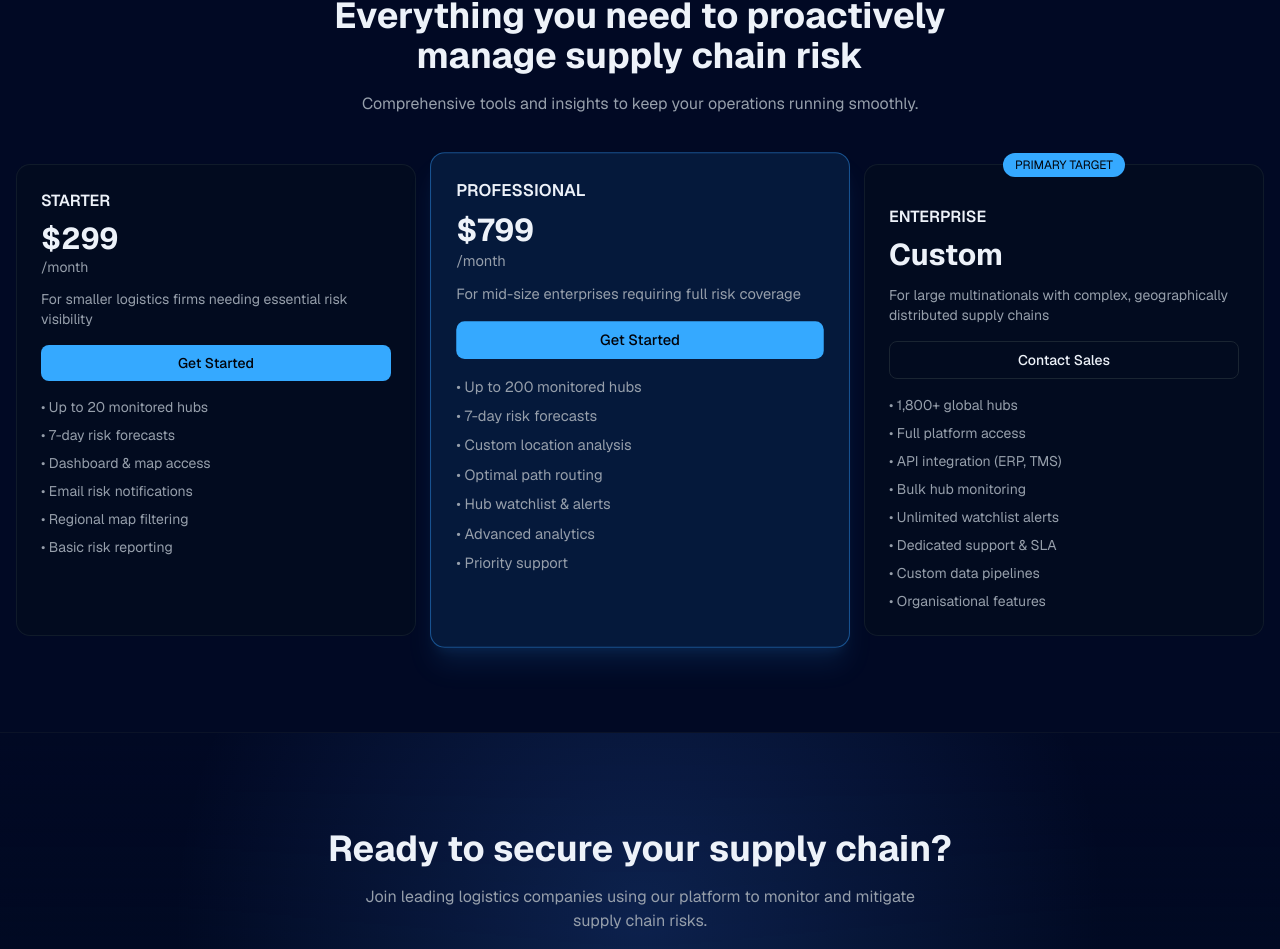
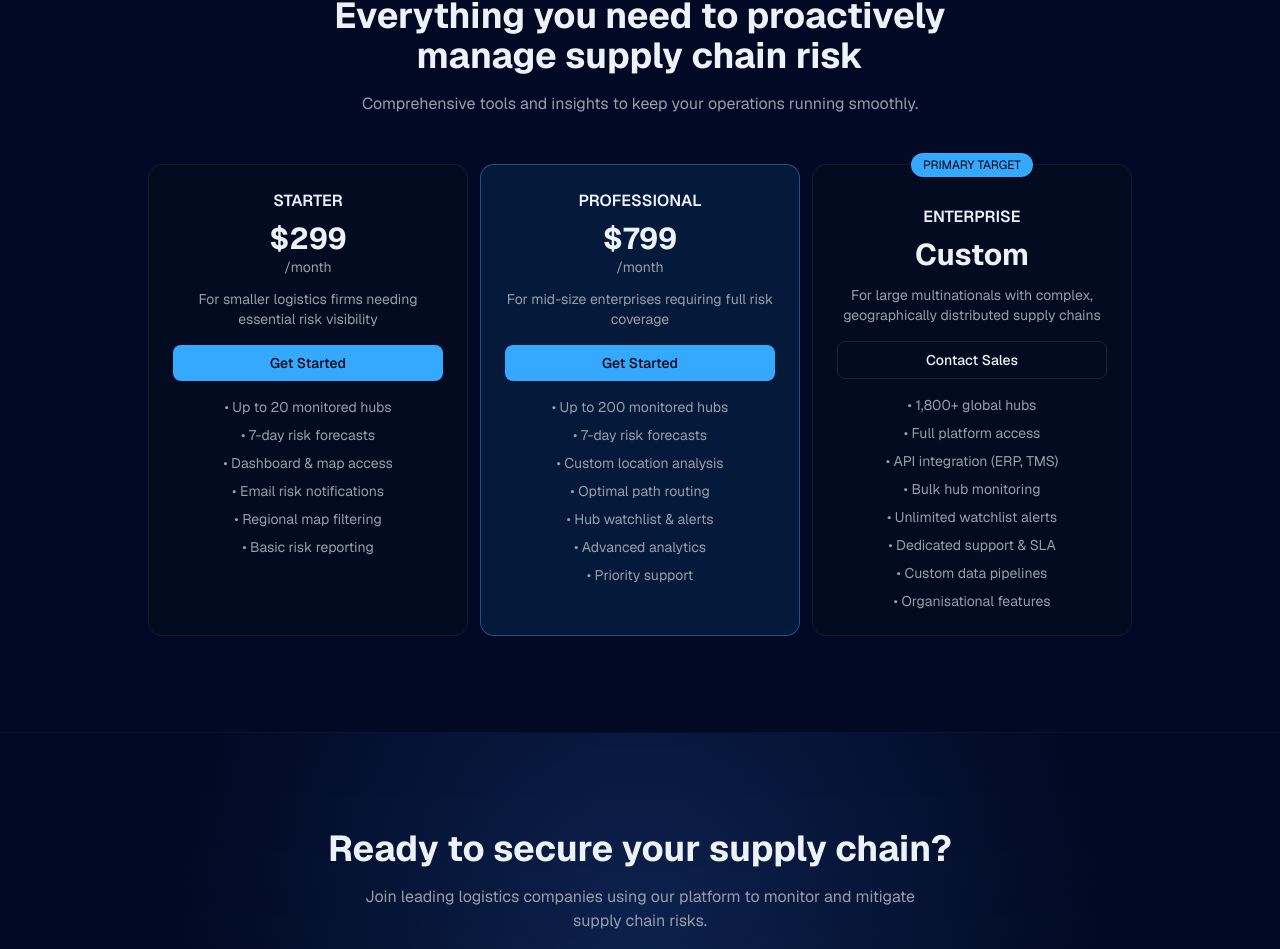
Before and after one commit to ayrasaqib/supply-chain-risk-frontend, a Next.js app: page / in a window 1280 px wide. Shown: the part 1463-2412 px from the top of the page. Built offline with nearby package versions, Linux system fonts and the light colour scheme.

Commit message:
fix some styling for the subscription

```diff
--- a/components/landing-page.tsx
+++ b/components/landing-page.tsx
@@ -301,12 +301,14 @@ export function LandingPage() {
             </p>
           </div>
 
-          <div className="mt-12 grid md:grid-cols-3 gap-6">
+          <div className="mt-12 flex justify-center">
+            <div className="grid grid-cols-3 gap-3 w-fit">
               {/* STARTER */}
-            <div className="rounded-xl border border-border/60 bg-card/70 backdrop-blur p-6 hover:shadow-lg transition">
+              <div className="relative w-full max-w-xs rounded-xl border border-border/60 bg-card/70 backdrop-blur p-6 hover:shadow-lg transition text-center">
                 <h3 className="font-semibold">STARTER</h3>
                 <p className="text-3xl font-bold mt-2">$299</p>
                 <p className="text-sm text-muted-foreground">/month</p>
+
                 <p className="mt-3 text-sm text-muted-foreground">
                   For smaller logistics firms needing essential risk visibility
                 </p>
@@ -326,7 +328,7 @@ export function LandingPage() {
               </div>
 
               {/* PROFESSIONAL */}
-            <div className="relative rounded-xl border border-primary/40 bg-primary/10 p-6 scale-105 shadow-xl shadow-primary/10">
+              <div className="relative w-full max-w-xs rounded-xl border border-primary/40 bg-primary/10 p-6 hover:shadow-lg transition text-center">
                 <h3 className="font-semibold">PROFESSIONAL</h3>
                 <p className="text-3xl font-bold mt-2">$799</p>
                 <p className="text-sm text-muted-foreground">/month</p>
@@ -351,7 +353,7 @@ export function LandingPage() {
               </div>
 
               {/* ENTERPRISE */}
-            <div className="relative rounded-xl border border-border/60 bg-card/70 backdrop-blur p-6 hover:shadow-lg transition">
+              <div className="relative w-full max-w-xs rounded-xl border border-border/60 bg-card/70 backdrop-blur p-6 hover:shadow-lg transition text-center">
                 <div className="absolute -top-3 left-1/2 -translate-x-1/2 text-xs bg-primary text-primary-foreground px-3 py-1 rounded-full">
                   PRIMARY TARGET
                 </div>
@@ -378,6 +380,7 @@ export function LandingPage() {
                   <li>• Custom data pipelines</li>
                   <li>• Organisational features</li>
                 </ul>
+              </div>
             </div>
           </div>
         </div>
```
Lines whose indentation alone changed are shown as unchanged.
